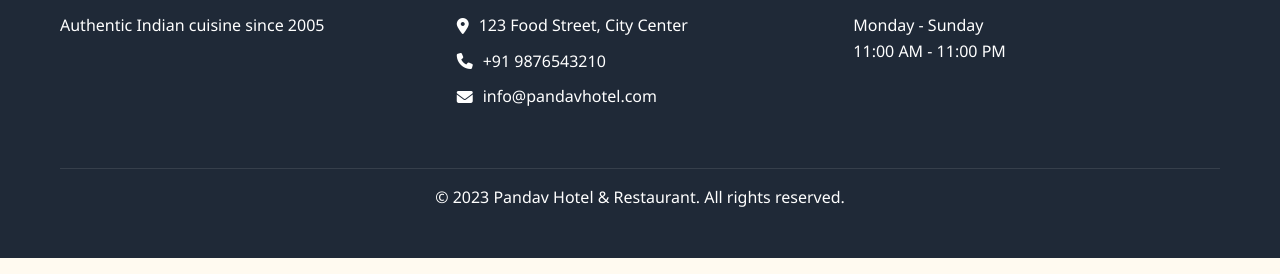
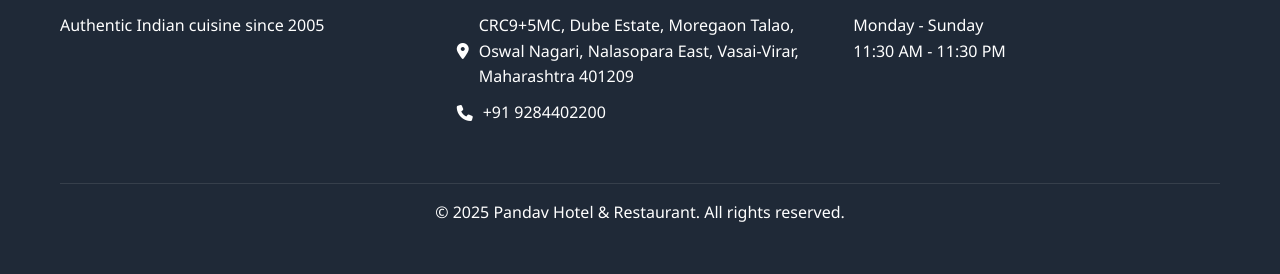
Before and after one commit to AbhayJ04/pandav-hotel-website-html-based, a website: page index.html in a window 1280 px wide. Shown: the part 1091-1365 px from the top of the page. Drawn offline with Linux system fonts and the light colour scheme.

Commit message:
Update index.html

```diff
--- a/index.html
+++ b/index.html
@@ -690,21 +690,21 @@
                 <div class="footer-section">
                     <h3>Contact Us</h3>
                     <div class="contact-info">
-                        <p><i class="fas fa-map-marker-alt"></i> 123 Food Street, City Center</p>
-                        <p><i class="fas fa-phone"></i> +91 9876543210</p>
-                        <p><i class="fas fa-envelope"></i> info@pandavhotel.com</p>
+                        <p><i class="fas fa-map-marker-alt"></i> CRC9+5MC, Dube Estate, Moregaon Talao, Oswal Nagari, Nalasopara East, Vasai-Virar, Maharashtra 401209</p>
+                        <p><i class="fas fa-phone"></i> +91 9284402200</p>
+
                     </div>
                 </div>
 
                 <div class="footer-section">
                     <h3>Opening Hours</h3>
                     <p>Monday - Sunday</p>
-                    <p>11:00 AM - 11:00 PM</p>
+                    <p>11:30 AM - 11:30 PM</p>
                 </div>
             </div>
 
             <div class="copyright">
-                <p>&copy; 2023 Pandav Hotel & Restaurant. All rights reserved.</p>
+                <p>&copy; 2025 Pandav Hotel & Restaurant. All rights reserved.</p>
             </div>
         </div>
     </footer>
```
